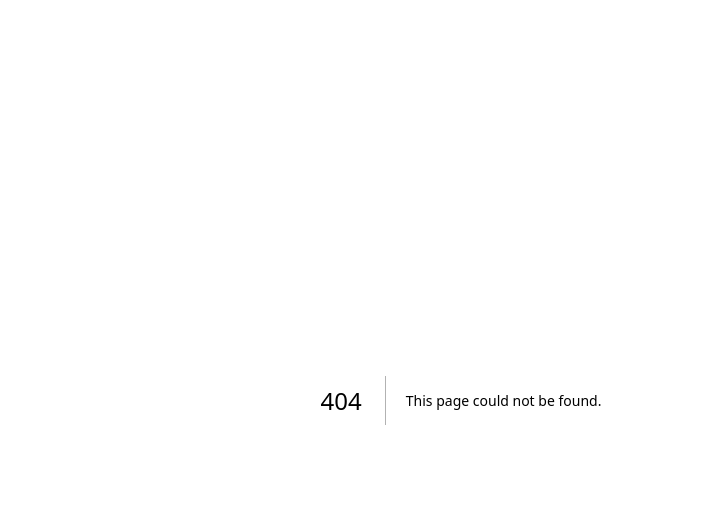
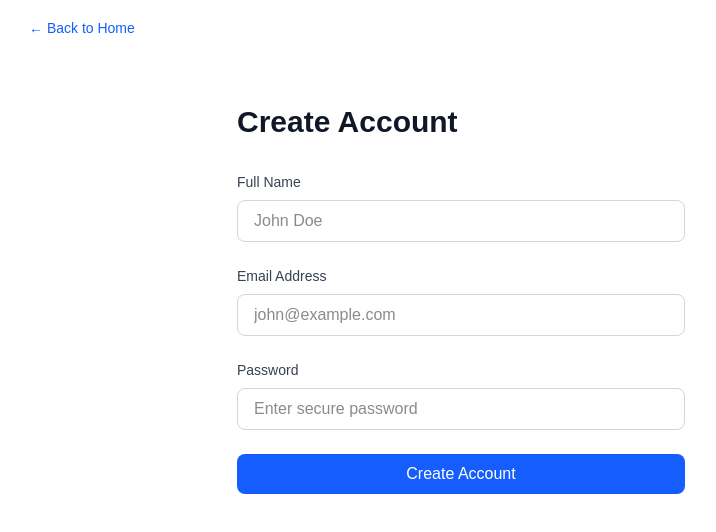
Before and after one commit to sorathiya-hardik/Nextjs16-new-feature, a Next.js app: page /register in a window 1280 px wide. Before the commit this address had no page. Shown: the top 532 px of the page, without its empty margins (179-895 px from the left). Built offline with nearby package versions, Linux system fonts and the light colour scheme.

Commit message:
feat: add form validation UI to registration form
- Add client-side validation for email and password
- Display real-time validation errors
- Show password strength checklist
- Integrate with /api/register endpoint
- Clear errors on successful submission

```diff
--- /dev/null
+++ b/app/components/RegistrationForm.tsx
@@ -0,0 +1,211 @@
+"use client";
+
+import { useState } from "react";
+
+interface FormState {
+  name: string;
+  email: string;
+  password: string;
+}
+
+interface Errors {
+  name?: string;
+  email?: string;
+  password?: string;
+}
+
+export default function RegistrationForm() {
+  const [form, setForm] = useState<FormState>({
+    name: "",
+    email: "",
+    password: "",
+  });
+
+  const [errors, setErrors] = useState<Errors>({});
+  const [isLoading, setIsLoading] = useState(false);
+  const [success, setSuccess] = useState(false);
+
+  const validateEmail = (email: string): boolean => {
+    const emailRegex = /^[^\s@]+@[^\s@]+\.[^\s@]+$/;
+    return emailRegex.test(email);
+  };
+
+  const validatePassword = (password: string): string | null => {
+    if (password.length < 8) return "Password must be at least 8 characters";
+    if (!/[A-Z]/.test(password)) return "Must contain at least one uppercase letter";
+    if (!/[0-9]/.test(password)) return "Must contain at least one number";
+    return null;
+  };
+
+  const handleChange = (e: React.ChangeEvent<HTMLInputElement>) => {
+    const { name, value } = e.target;
+    setForm((prev) => ({ ...prev, [name]: value }));
+
+    // Real-time validation
+    const newErrors = { ...errors };
+    if (name === "email" && value) {
+      if (!validateEmail(value)) {
+        newErrors.email = "Invalid email format";
+      } else {
+        delete newErrors.email;
+      }
+    }
+    if (name === "password" && value) {
+      const passwordError = validatePassword(value);
+      if (passwordError) {
+        newErrors.password = passwordError;
+      } else {
+        delete newErrors.password;
+      }
+    }
+    setErrors(newErrors);
+  };
+
+  const handleSubmit = async (e: React.FormEvent) => {
+    e.preventDefault();
+    const newErrors: Errors = {};
+
+    if (!form.name) newErrors.name = "Name is required";
+    if (!form.email) {
+      newErrors.email = "Email is required";
+    } else if (!validateEmail(form.email)) {
+      newErrors.email = "Invalid email format";
+    }
+    if (!form.password) {
+      newErrors.password = "Password is required";
+    } else {
+      const passwordError = validatePassword(form.password);
+      if (passwordError) newErrors.password = passwordError;
+    }
+
+    if (Object.keys(newErrors).length > 0) {
+      setErrors(newErrors);
+      return;
+    }
+
+    setIsLoading(true);
+    try {
+      const response = await fetch("/api/register", {
+        method: "POST",
+        headers: { "Content-Type": "application/json" },
+        body: JSON.stringify(form),
+      });
+
+      if (response.ok) {
+        setSuccess(true);
+        setForm({ name: "", email: "", password: "" });
+        setErrors({});
+      } else {
+        const data = await response.json();
+        if (data.details) {
+          const fieldErrors: Errors = {};
+          data.details.forEach((error: { field: string; message: string }) => {
+            fieldErrors[error.field as keyof Errors] = error.message;
+          });
+          setErrors(fieldErrors);
+        }
+      }
+    } catch (error) {
+      setErrors({ email: "Registration failed. Please try again." });
+    } finally {
+      setIsLoading(false);
+    }
+  };
+
+  return (
+    <div className="min-h-screen bg-white py-12 px-4">
+      <div className="max-w-md mx-auto">
+        <h1 className="text-3xl font-bold text-gray-900 mb-8">Create Account</h1>
+
+        {success && (
+          <div className="bg-blue-50 border border-blue-200 rounded p-4 mb-6">
+            <p className="text-blue-800">Registration successful! Welcome.</p>
+          </div>
+        )}
+
+        <form onSubmit={handleSubmit} className="space-y-6">
+          {/* Name Field */}
+          <div>
+            <label htmlFor="name" className="block text-sm font-medium text-gray-700 mb-2">
+              Full Name
+            </label>
+            <input
+              id="name"
+              name="name"
+              type="text"
+              value={form.name}
+              onChange={handleChange}
+              className={`w-full px-4 py-2 border rounded-lg focus:outline-none ${
+                errors.name ? "border-red-500" : "border-gray-300"
+              }`}
+              placeholder="John Doe"
+            />
+            {errors.name && <p className="text-red-600 text-sm mt-1">{errors.name}</p>}
+          </div>
+
+          {/* Email Field */}
+          <div>
+            <label htmlFor="email" className="block text-sm font-medium text-gray-700 mb-2">
+              Email Address
+            </label>
+            <input
+              id="email"
+              name="email"
+              type="email"
+              value={form.email}
+              onChange={handleChange}
+              className={`w-full px-4 py-2 border rounded-lg focus:outline-none ${
+                errors.email ? "border-red-500" : "border-gray-300"
+              }`}
+              placeholder="john@example.com"
+            />
+            {errors.email && <p className="text-red-600 text-sm mt-1">{errors.email}</p>}
+          </div>
+
+          {/* Password Field */}
+          <div>
+            <label htmlFor="password" className="block text-sm font-medium text-gray-700 mb-2">
+              Password
+            </label>
+            <input
+              id="password"
+              name="password"
+              type="password"
+              value={form.password}
+              onChange={handleChange}
+              className={`w-full px-4 py-2 border rounded-lg focus:outline-none ${
+                errors.password ? "border-red-500" : "border-gray-300"
+              }`}
+              placeholder="Enter secure password"
+            />
+            {errors.password && <p className="text-red-600 text-sm mt-1">{errors.password}</p>}
+
+            {/* Password Requirements Checklist */}
+            {form.password && (
+              <div className="mt-3 text-sm space-y-2">
+                <div className={form.password.length >= 8 ? "text-green-600" : "text-gray-600"}>
+                  ✓ At least 8 characters
+                </div>
+                <div className={/[A-Z]/.test(form.password) ? "text-green-600" : "text-gray-600"}>
+                  ✓ One uppercase letter
+                </div>
+                <div className={/[0-9]/.test(form.password) ? "text-green-600" : "text-gray-600"}>
+                  ✓ One number
+                </div>
+              </div>
+            )}
+          </div>
+
+          {/* Submit Button */}
+          <button
+            type="submit"
+            disabled={isLoading}
+            className="w-full bg-blue-600 text-white py-2 rounded-lg hover:bg-blue-700 disabled:opacity-50"
+          >
+            {isLoading ? "Creating Account..." : "Create Account"}
+          </button>
+        </form>
+      </div>
+    </div>
+  );
+}
--- /dev/null
+++ b/app/register/page.tsx
@@ -0,0 +1,15 @@
+import Link from "next/link";
+import RegistrationForm from "../components/RegistrationForm";
+
+export default function RegisterPage() {
+  return (
+    <div>
+      <div className="py-4 px-4 max-w-4xl mx-auto">
+        <Link href="/" className="text-blue-600 hover:underline text-sm">
+          ← Back to Home
+        </Link>
+      </div>
+      <RegistrationForm />
+    </div>
+  );
+}
```
